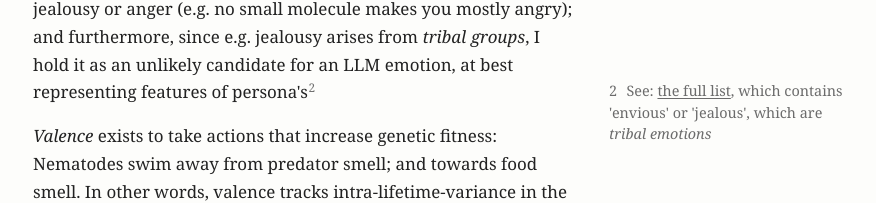
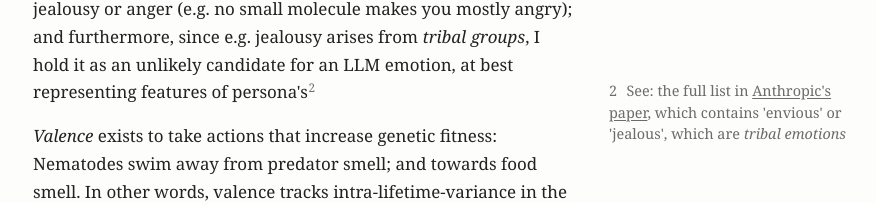
Before and after one commit to kurdsf/kurtpieper-com, a plain HTML site: page model-dopamine/index.html in a window 1280 px wide. Shown: the part 391-594 px from the top of the page, without its empty margins (175-1051 px from the left). Drawn offline with nearby package versions, Linux system fonts and the light colour scheme.

Commit message:
Model Dopamine: name Anthropic's paper in the full-list footnote
Co-Authored-By: Claude Fable 5 <noreply@anthropic.com>

```diff
--- a/model-dopamine/index.html
+++ b/model-dopamine/index.html
@@ -20,7 +20,7 @@
 <p><strong>Valence</strong> (how good one feels) and <strong>Arousal</strong> (how exited / bored one is) are fundamental features
 of any Central Nervous System. Furthermore, they are low-level features: <i>pharmalogical agents</i> modify them
 directly, which are just a few-bit molecules<sup class="sn-ref">1</sup><span class="sidenote"><span class="sn-num">1</span> e.g. Amphetamine; Benzodiazepines; Opioids map onto some intersection</span>.</p>
-<p>This cannot be said about other emotional features such as jealousy or anger (e.g. no small molecule makes you mostly angry); and furthermore, since e.g. jealousy arises from <i>tribal groups</i>, I hold it as an unlikely candidate for an LLM emotion, at best representing features of persona's<sup class="sn-ref">2</sup><span class="sidenote"><span class="sn-num">2</span> See: <a href="https://transformer-circuits.pub/2026/emotions/index.html#full-list">the full list</a>, which contains 'envious' or 'jealous', which are <i>tribal emotions</i></span></p>
+<p>This cannot be said about other emotional features such as jealousy or anger (e.g. no small molecule makes you mostly angry); and furthermore, since e.g. jealousy arises from <i>tribal groups</i>, I hold it as an unlikely candidate for an LLM emotion, at best representing features of persona's<sup class="sn-ref">2</sup><span class="sidenote"><span class="sn-num">2</span> See: the full list in <a href="https://transformer-circuits.pub/2026/emotions/index.html#full-list">Anthropic's paper</a>, which contains 'envious' or 'jealous', which are <i>tribal emotions</i></span></p>
 <p><i>Valence</i> exists to take actions that increase genetic fitness: Nematodes swim away from predator smell; and towards food smell. In other
 words, valence tracks intra-lifetime-variance in the organisms <i>expected genetic fitness</i>.</p>
 <p><i>Arousal</i> exists to allocate one's limited resources: Energy is finite, if many actions need to be taken, arousal should be increased and vice versa.
```
